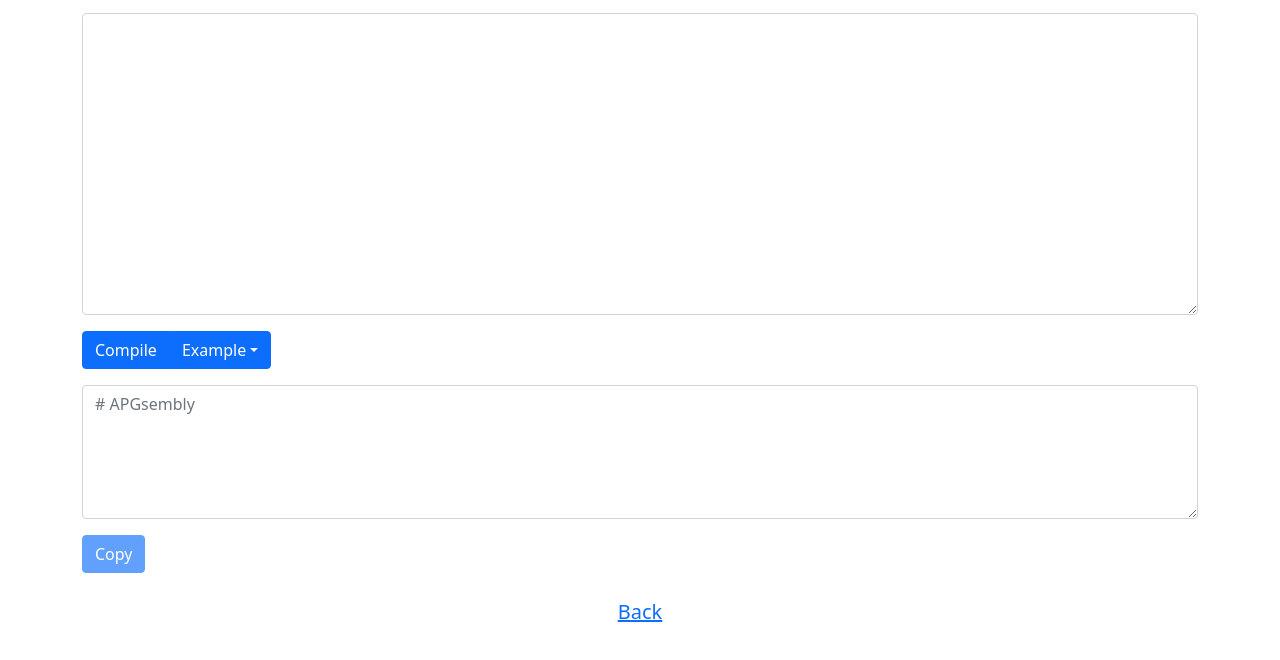
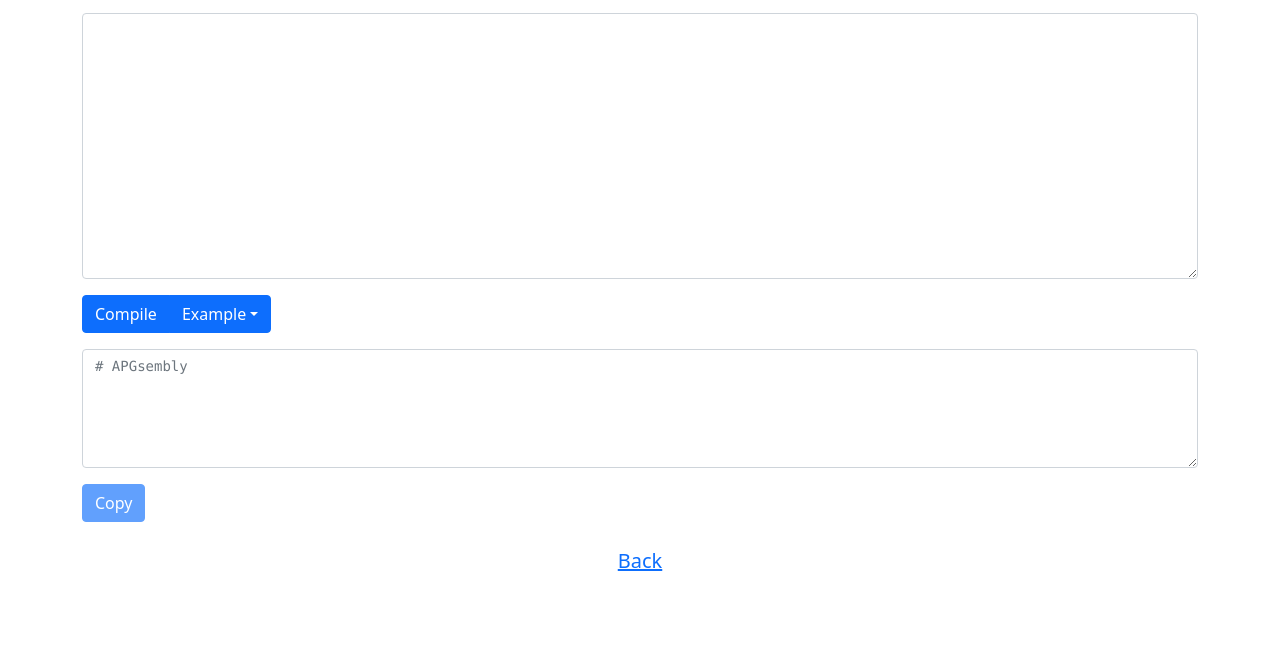
Before and after one commit to rei1024/apgm, a plain HTML site: page index.html in a window 1280 px wide. Shown: the part 32-692 px from the top of the page. Drawn offline with nearby package versions, Linux system fonts and the light colour scheme.

Commit message:
monospace

```diff
--- a/index.html
+++ b/index.html
@@ -13,6 +13,12 @@
     <link href="https://cdn.jsdelivr.net/npm/bootstrap@5.1.3/dist/css/bootstrap.min.css" rel="stylesheet" integrity="sha384-1BmE4kWBq78iYhFldvKuhfTAU6auU8tT94WrHftjDbrCEXSU1oBoqyl2QvZ6jIW3" crossorigin="anonymous">
     <script defer src="https://cdn.jsdelivr.net/npm/@popperjs/core@2.10.2/dist/umd/popper.min.js" integrity="sha384-7+zCNj/IqJ95wo16oMtfsKbZ9ccEh31eOz1HGyDuCQ6wgnyJNSYdrPa03rtR1zdB" crossorigin="anonymous"></script>
     <script defer src="https://cdn.jsdelivr.net/npm/bootstrap@5.1.3/dist/js/bootstrap.min.js" integrity="sha384-QJHtvGhmr9XOIpI6YVutG+2QOK9T+ZnN4kzFN1RtK3zEFEIsxhlmWl5/YESvpZ13" crossorigin="anonymous"></script>
+    <style>
+        .mono {
+            font-family: var(--bs-font-monospace);
+            font-size: .875em;
+        }
+    </style>
 </head>
 <body>
     <header class="text-center">
@@ -22,7 +28,7 @@
         <div id="error" style="display: none;" class="alert alert-danger" role="alert">
         </div>
         <div class="mt-3">
-            <textarea name="" id="input" class="form-control" cols="30" rows="12"></textarea>
+            <textarea name="" id="input" class="form-control mono" cols="30" rows="12"></textarea>
         </div>
         <div class="mt-3 ms-0">
             <div class="btn-group">
@@ -45,7 +51,7 @@
             </div>
         </div>
         <div class="mt-3">
-            <textarea placeholder="# APGsembly" id="output" class="form-control" cols="30" rows="5"></textarea>
+            <textarea placeholder="# APGsembly" id="output" class="form-control mono" cols="30" rows="5"></textarea>
         </div>
         <div class="mt-3 ms-0">
             <button id="copy" disabled class="btn btn-primary">Copy</button>
```
